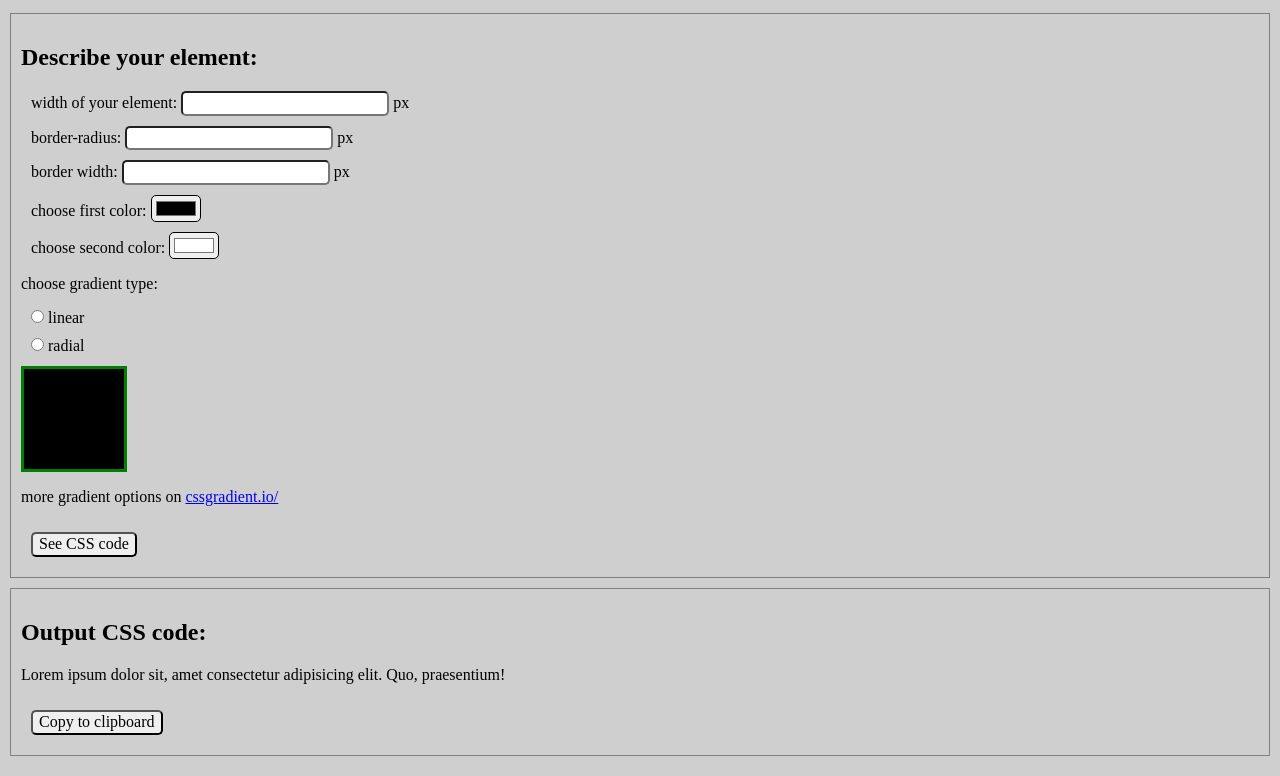
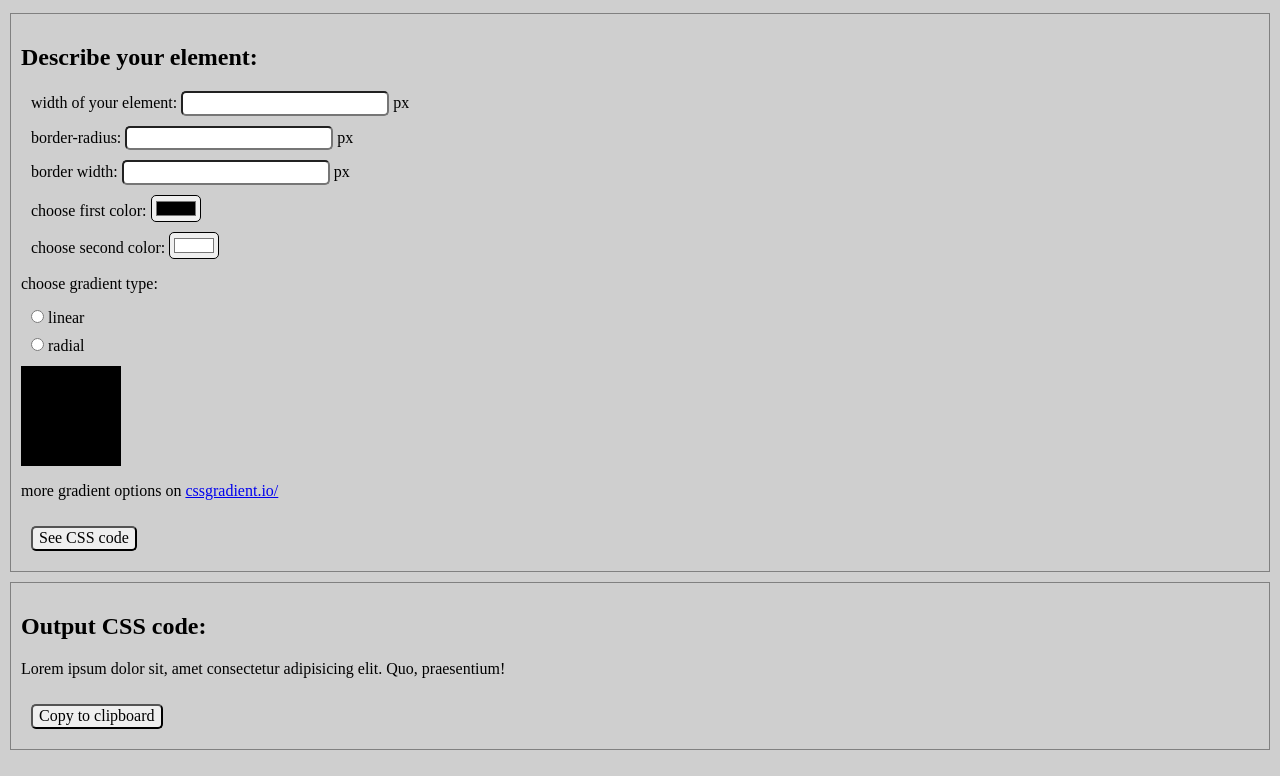
Before and after one commit to dorotapindur/beyond-the-border, a website with bundled scripts: page index.html in a window 1280 px wide. Shown: the part 111-887 px from the top of the page. Built offline with nearby package versions, Linux system fonts and the light colour scheme.

Commit message:
fix initial border-width

```diff
--- a/js_modules/getBorderWidth.js
+++ b/js_modules/getBorderWidth.js
@@ -1,5 +1,5 @@
 import { outputShape } from '../index.js';
-let userBorderWidth = 0;
+let userBorderWidth;
 
 function getBorderWidth() {
     const borderWidth = document.querySelector('.border-width');
--- a/scss/main.scss
+++ b/scss/main.scss
@@ -103,8 +103,7 @@ button {
     background: black;
     width: 100px;
     height: 100px;
-    border-color: green;
-    border-style: solid;
+    border: 0px solid green;
 }
 .invisible {
     display: none;
```
Also changed, not shown: css/main.css.
